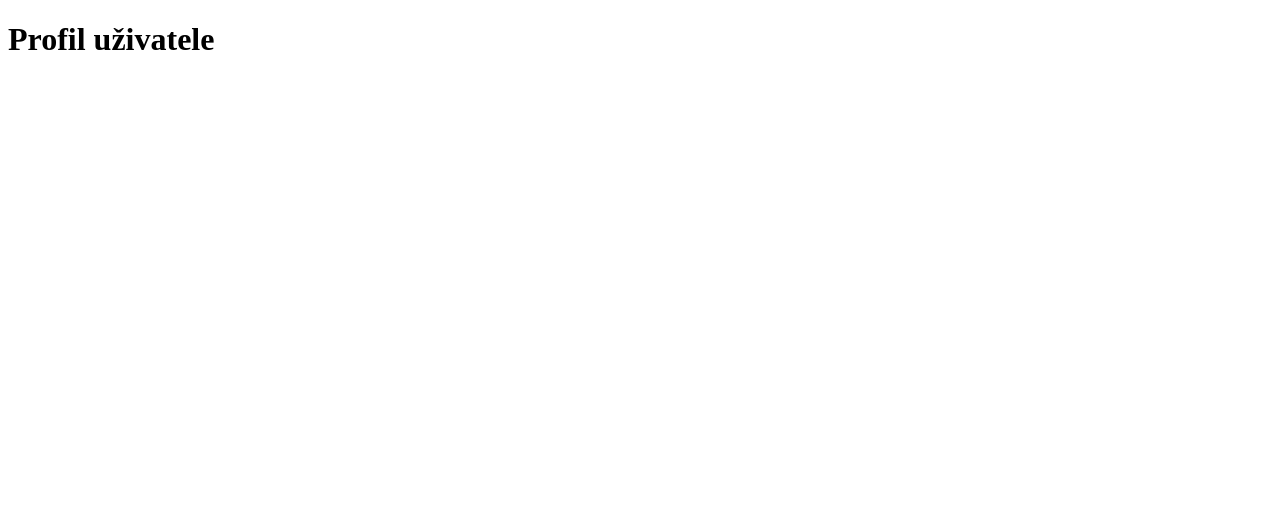
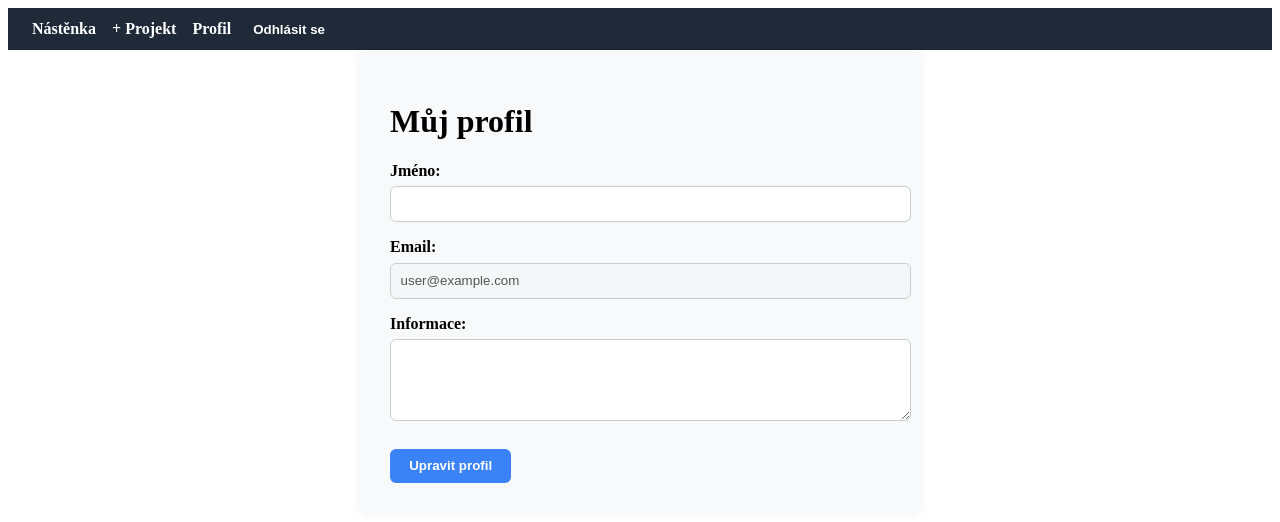
Before and after one commit to tlunga/wapstp, a Vue app in the folder client/wapstp/: page /profile in a window 1280 px wide. Shown: the top 522 px of the page. Built offline with nearby package versions, Linux system fonts and the light colour scheme; no server answers; the database is empty; sample sign-in values are in the browser's storage.

Commit message:
Fix zobrazení profilu

```diff
--- a/client/wapstp/src/App.vue
+++ b/client/wapstp/src/App.vue
@@ -3,6 +3,7 @@ import { ref, onMounted } from 'vue';
 import { auth, db } from './firebase';
 import { onAuthStateChanged, signOut } from 'firebase/auth';
 import { doc, getDoc } from 'firebase/firestore';
+import Navbar from './components/Navbar.vue';
 
 import RegisterForm from './components/RegisterForm.vue';
 import LoginForm from './components/LoginForm.vue';
@@ -38,7 +39,10 @@ async function logout() {
 </script>
 
 <template>
-  <router-view />
+  <div>
+    <Navbar />
+    <router-view />
+  </div>
 </template>
 
 <style scoped>
--- /dev/null
+++ b/client/wapstp/src/components/Navbar.vue
@@ -0,0 +1,50 @@
+<template>
+    <nav class="navbar">
+      <router-link to="/dashboard" class="nav-item">Nástěnka</router-link>
+      <router-link to="/projects/new" class="nav-item">+ Projekt</router-link>
+      <router-link to="/profile" class="nav-item">Profil</router-link>
+      <button @click="logout" class="nav-item logout-btn">Odhlásit se</button>
+    </nav>
+  </template>
+
+  <script>
+  import { auth } from '../firebase';
+  import { signOut } from 'firebase/auth';
+
+  export default {
+    methods: {
+      async logout() {
+        await signOut(auth);
+        this.$router.push('/');
+      }
+    }
+  };
+  </script>
+
+  <style scoped>
+  .navbar {
+    display: flex;
+    background-color: #1f2937;
+    padding: 0.75rem 1.5rem;
+    gap: 1rem;
+    align-items: center;
+  }
+
+  .nav-item {
+    color: white;
+    text-decoration: none;
+    font-weight: bold;
+  }
+
+  .nav-item:hover {
+    text-decoration: underline;
+  }
+
+  .logout-btn {
+    background: transparent;
+    border: none;
+    color: white;
+    cursor: pointer;
+    font-weight: bold;
+  }
+  </style>
--- a/client/wapstp/src/pages/Profile.vue
+++ b/client/wapstp/src/pages/Profile.vue
@@ -32,7 +32,8 @@
       };
     },
     async mounted() {
-      const user = auth.currentUser;
+  onAuthStateChanged(auth, async (user) => {
+    console.log('✅ Uživatel z onAuthStateChanged:', user);
     if (!user) return;
 
     const docRef = doc(db, 'users', user.uid);
@@ -45,8 +46,17 @@
       this.info = data.info || '';
     } else {
       this.email = user.email;
+      this.name = '';
+      this.info = '';
+      await setDoc(docRef, {
+        name: this.name,
+        email: this.email,
+        info: this.info
+      });
     }
+  });
 },
+
     methods: {
       async saveProfile() {
         const user = auth.currentUser;
@@ -68,7 +78,7 @@
   <style scoped>
   .profile-page {
     max-width: 500px;
-    margin: auto;
+    margin: 2rem auto;
     background: #f8f9fa;
     padding: 2rem;
     border-radius: 10px;
@@ -88,6 +98,7 @@
     margin-top: 0.4rem;
     border: 1px solid #ccc;
     border-radius: 6px;
+    font-size: 1rem;
   }
 
   button {
--- a/client/wapstp/src/pages/UserProfile.vue
+++ b/client/wapstp/src/pages/UserProfile.vue
@@ -1,6 +1,107 @@
 <template>
-    <div>
-      <h1>Profil uživatele</h1>
-      <!-- sem přidáme formulář na jméno, email atd. -->
+    <div class="profile-page">
+      <h1>Můj profil</h1>
+
+      <form @submit.prevent="saveProfile">
+        <label for="name">Jméno:</label>
+        <input v-model="name" type="text" id="name" required />
+
+        <label for="email">Email:</label>
+        <input v-model="email" type="email" id="email" disabled />
+
+        <label for="info">Informace:</label>
+        <textarea v-model="info" id="info" rows="4" />
+
+        <button type="submit">Upravit profil</button>
+        <p v-if="message" style="color: green;">{{ message }}</p>
+      </form>
     </div>
   </template>
+
+  <script>
+  import { auth, db } from '../firebase';
+  import { doc, getDoc, setDoc } from 'firebase/firestore';
+
+  export default {
+    data() {
+      return {
+        name: '',
+        email: '',
+        info: '',
+        message: ''
+      };
+    },
+    async mounted() {
+      const user = auth.currentUser;
+      if (!user) return;
+
+      const docRef = doc(db, 'users', user.uid);
+      const docSnap = await getDoc(docRef);
+
+      if (docSnap.exists()) {
+        const data = docSnap.data();
+        this.name = data.name || '';
+        this.email = data.email || user.email;
+        this.info = data.info || '';
+      } else {
+        this.email = user.email;
+      }
+    },
+    methods: {
+      async saveProfile() {
+        const user = auth.currentUser;
+        if (!user) return;
+
+        const docRef = doc(db, 'users', user.uid);
+        await setDoc(docRef, {
+          name: this.name,
+          email: this.email,
+          info: this.info
+        });
+
+        this.message = 'Profil byl úspěšně uložen.';
+      }
+    }
+  };
+  </script>
+
+  <style scoped>
+  .profile-page {
+    max-width: 500px;
+    margin: auto;
+    background: #f8f9fa;
+    padding: 2rem;
+    border-radius: 10px;
+    box-shadow: 0 0 8px rgba(0, 0, 0, 0.05);
+  }
+
+  label {
+    display: block;
+    margin-top: 1rem;
+    font-weight: bold;
+  }
+
+  input,
+  textarea {
+    width: 100%;
+    padding: 0.6rem;
+    margin-top: 0.4rem;
+    border: 1px solid #ccc;
+    border-radius: 6px;
+  }
+
+  button {
+    margin-top: 1.5rem;
+    padding: 0.6rem 1.2rem;
+    background-color: #3b82f6;
+    color: white;
+    font-weight: bold;
+    border: none;
+    border-radius: 6px;
+    cursor: pointer;
+  }
+
+  button:hover {
+    background-color: #2563eb;
+  }
+  </style>
--- a/client/wapstp/src/router/index.js
+++ b/client/wapstp/src/router/index.js
@@ -14,7 +14,7 @@ const routes = [
   { path: '/projects/:id', component: ProjectDetail, meta: { requiresAuth: true } },
   { path: '/profile', component: UserProfile, meta: { requiresAuth: true } },
   { path: '/projects/new', component: NewProject, meta: { requiresAuth: true } },
-  { path: '/profile',component: () => import('../pages/Profile.vue')}
+  { path: '/profile',component: () => import('../pages/UserProfile.vue')}
 ];
 
 const router = createRouter({
```
Lines whose indentation alone changed are shown as unchanged.
